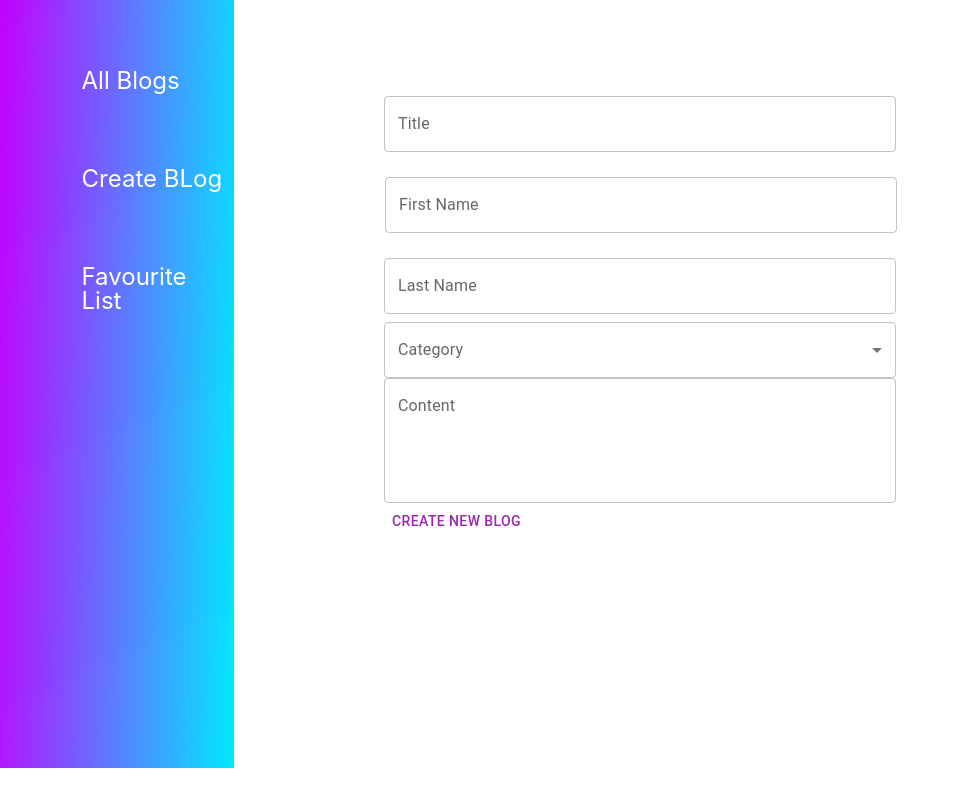
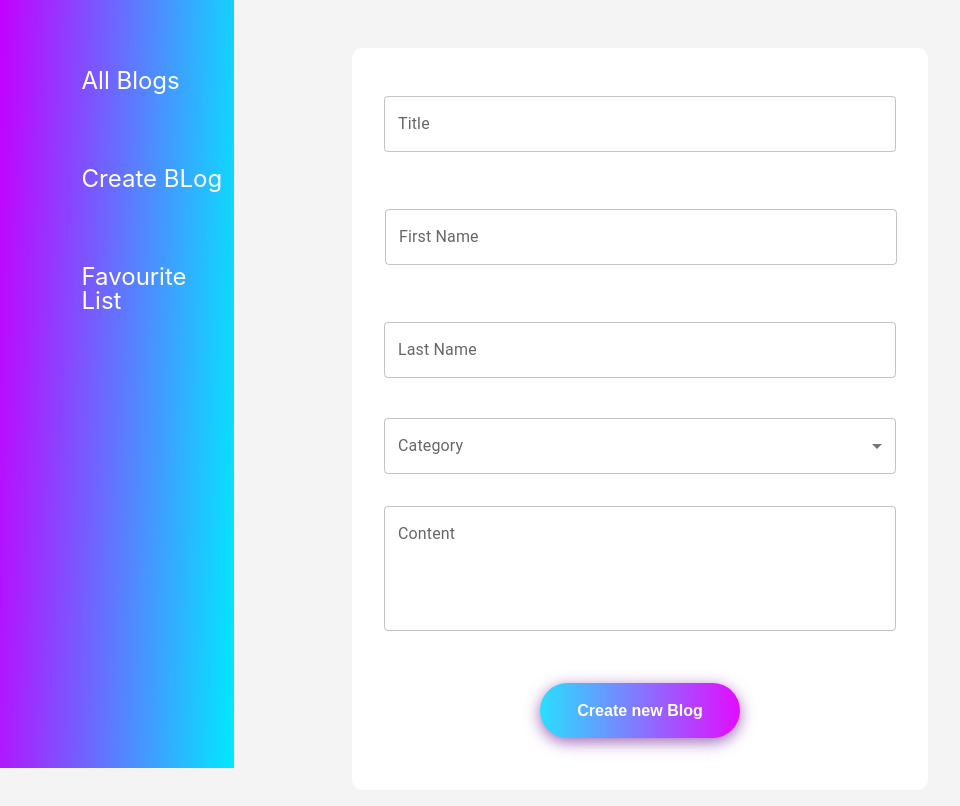
Before and after one commit to hamza-c247/vite-project, a React (Vite) app: page /AddPosts in a window 1280 px wide. Shown: the top 806 px of the page, without its empty margins (0-960 px from the left). Built offline with nearby package versions, Linux system fonts and the light colour scheme.

Commit message:
added button design and form

```diff
--- a/src/App.css
+++ b/src/App.css
@@ -25,6 +25,7 @@ body {
     sans-serif;
   -webkit-font-smoothing: antialiased;
   -moz-osx-font-smoothing: grayscale;
+  background-color: #f4f4f4;
 }
 
 code {
@@ -115,6 +116,7 @@ li > a:hover {
 
 .post_wrapper {
   padding-left: 22%;
+
 }
 
 .user_wrapper {
@@ -287,7 +289,13 @@ li > a:hover {
 .post-wrapper {
   width: 40%;
   margin: 5rem auto;
+  width: 40%;
+  margin: 3rem auto;
+  background-color: white;
+  padding: 2rem;
+  border-radius: 10px;
 }
+
 
 .field {
   border: 1px solid white !important;
@@ -296,24 +304,25 @@ li > a:hover {
 .blog-data {
   width: 50%;
   margin: 0 auto;
-  padding-top: 5rem;
+  padding-top: 3rem;
 }
 
 .single-post-wrapper {
   border: 1px solid #dddddd;
   padding: 2rem;
-
+ background-color: white;
   box-shadow: inset 5px 7px 19px -18px;
+  border-radius: 10px;
 }
 
-.Blog-heading h3 {
+.Blog-heading h2 {
   text-align: center;
   margin: 0;
-  padding-top: 6rem;
+  padding-top: 3rem;
 }
 
 .blog-break {
-  border-bottom: 0.5px solid rgb(226, 226, 226);
+  border-bottom: 0.5px solid rgb(0 217 255);;
   margin: 6rem 0px;
 }
 
@@ -331,3 +340,93 @@ li > a:hover {
   justify-content: space-between;
   align-items: center;
 }
+
+.input-wrapper{
+  margin-bottom: 2rem;
+}
+
+.buttons {
+  margin: 10%;
+  text-align: center;
+}
+
+.btn-hover {
+  width: 200px;
+  font-size: 16px;
+  font-weight: 600;
+  color: #fff;
+  cursor: pointer;
+  margin: 20px;
+  height: 55px;
+  text-align:center;
+  border: none;
+  background-size: 300% 100%;
+
+  border-radius: 50px;
+  moz-transition: all .4s ease-in-out;
+  -o-transition: all .4s ease-in-out;
+  -webkit-transition: all .4s ease-in-out;
+  transition: all .4s ease-in-out;
+}
+
+.btn-hover:hover {
+  background-position: 100% 0;
+  moz-transition: all .4s ease-in-out;
+  -o-transition: all .4s ease-in-out;
+  -webkit-transition: all .4s ease-in-out;
+  transition: all .4s ease-in-out;
+}
+
+.btn-hover:focus {
+  outline: none;
+}
+
+.btn-hover.color-7 {
+  background-image: linear-gradient(to right, #29dfff, #e20cff, #b905ff, #00fffb);
+  box-shadow: 0 4px 15px 0 rgba(126, 52, 161, 0.75);
+}
+.btn-wrapper{
+  text-align: center;
+}
+
+
+.btn-hover1:hover {
+  background-position: 100% 0;
+  moz-transition: all .4s ease-in-out;
+  -o-transition: all .4s ease-in-out;
+  -webkit-transition: all .4s ease-in-out;
+  transition: all .4s ease-in-out;
+}
+
+.btn-hover1:focus {
+  outline: none;
+}
+
+.btn-hover1.color-7 {
+  background-image: linear-gradient(to right, #29dfff, #e20cff, #b905ff, #00fffb);
+
+}
+.btn-hover1 {
+  width: 83px;
+  font-size: 11px;
+  font-weight: 600;
+  color: #fff;
+  cursor: pointer;
+  /* margin: 20px; */
+  height: 22px;
+  text-align: center;
+  border: none;
+  background-size: 300% 100%;
+  border-radius: 50px;
+  moz-transition: all .4s ease-in-out;
+  -o-transition: all .4s ease-in-out;
+  -webkit-transition: all .4s ease-in-out;
+  transition: all .4s ease-in-out;
+}
+
+input:autofill-selected {
+  appearance: menulist-button;
+  background-image: none !important;
+  background-color: (rgb(0, 94, 255), rgba(70, 90, 126, 0.4)) !important;
+  color: fieldtext !important;
+}
--- a/src/Components/AddPosts.jsx
+++ b/src/Components/AddPosts.jsx
@@ -1,6 +1,6 @@
 import React, { useState } from "react";
 import { useForm, Controller } from "react-hook-form";
-import { TextField, Paper, Button } from "@mui/material";
+import { TextField, Button } from "@mui/material";
 import { v4 as uuidv4 } from "uuid";
 import { useDispatch } from "react-redux";
 import { addUser } from "../Redux/Initial/Userslice";
@@ -52,6 +52,7 @@ const AddPosts = () => {
 
         <div className="post-wrapper">
           <form onSubmit={handleSubmit(onSubmit)}>
+            <div className="input-wrapper">
               <Controller
                 control={control}
                 name="title"
@@ -68,7 +69,9 @@ const AddPosts = () => {
                   />
                 )}
               />
+            </div>
 
+            <div className="input-wrapper">
               <Controller
                 control={control}
                 name="firstName"
@@ -86,7 +89,8 @@ const AddPosts = () => {
                   />
                 )}
               />
-
+            </div>
+            <div className="input-wrapper">
               <Controller
                 control={control}
                 name="lastName"
@@ -103,14 +107,18 @@ const AddPosts = () => {
                   />
                 )}
               />
-
+            </div>
+            <div className="input-wrapper">
               <Controller
                 control={control}
                 name="category"
                 render={({ field }) => (
                   <Box sx={{ minWidth: 120 }}>
                     <FormControl fullWidth>
-                    <InputLabel color="secondary" id="demo-simple-select-label">
+                      <InputLabel
+                        color="secondary"
+                        id="demo-simple-select-label"
+                      >
                         Category
                       </InputLabel>
                       <Select
@@ -130,6 +138,8 @@ const AddPosts = () => {
                   </Box>
                 )}
               />
+            </div>
+            <div className="input-wrapper">
               <Controller
                 control={control}
                 name="content"
@@ -145,9 +155,16 @@ const AddPosts = () => {
                   />
                 )}
               />
-            <Button type="submit" color="secondary">
+            </div>
+            <div className="btn-wrapper">
+              <button
+                className="btn-hover color-7"
+                type="submit"
+                color="secondary"
+              >
                 Create new Blog
-            </Button>
+              </button>
+            </div>
           </form>
         </div>
       </div>
--- a/src/Components/AllPosts.jsx
+++ b/src/Components/AllPosts.jsx
@@ -24,7 +24,7 @@ const AllPosts = () => {
         <SideMenu></SideMenu>
       </div>
       <div className="Blog-heading">
-        <h3> <i>Recent Blogs</i></h3>
+        <h2> <i>Recent Blogs</i></h2>
       </div>
       <div className="blog-data">
         {Users.map((user) => (
--- a/src/Components/AllpostUsers.jsx
+++ b/src/Components/AllpostUsers.jsx
@@ -64,7 +64,7 @@ const AllpostUsers = ({ user }) => {
 
         <p>Category--{category}</p>
         <p>{isReadmore ? content : `${content.slice(0, 100)} ...`}</p>
-        <button onClick={showContent}>
+        <button className="btn-hover1 color-7" onClick={showContent}>
           {isReadmore ? "...Read less" : "Read More"}
         </button>
         <h2>
--- a/src/Components/EditUserPost.jsx
+++ b/src/Components/EditUserPost.jsx
@@ -54,6 +54,7 @@ const EditUserPost = () => {
 
         <div className="post-wrapper">
           <form onSubmit={handleSubmit(onSubmit)}>
+            <div className="input-wrapper">
             <Controller
               control={control}
               name="title"
@@ -70,6 +71,8 @@ const EditUserPost = () => {
                 />
               )}
             />
+            </div>
+            <div className="input-wrapper">
             <Controller
               control={control}
               name="firstName"
@@ -86,7 +89,8 @@ const EditUserPost = () => {
                 />
               )}
             />
-
+            </div>
+            <div className="input-wrapper">
             <Controller
               control={control}
               name="lastName"
@@ -103,7 +107,8 @@ const EditUserPost = () => {
                 />
               )}
             />
-
+            </div>
+            <div className="input-wrapper">
             <Controller
               control={control}
               name="category"
@@ -130,7 +135,8 @@ const EditUserPost = () => {
                 </Box>
               )}
             />
-
+            </div>
+             <div className="input-wrapper">
             <Controller
               control={control}
               name="content"
@@ -146,7 +152,16 @@ const EditUserPost = () => {
                 />
               )}
             />
-            <Button type="submit">Update User</Button>
+            </div>
+            <div className="btn-wrapper">
+              <button
+                className="btn-hover color-7"
+                type="submit"
+                color="secondary"
+              >
+                Update BLog
+              </button>
+            </div>
           </form>
         </div>
       </div>
--- a/src/Components/FavouritePost.jsx
+++ b/src/Components/FavouritePost.jsx
@@ -38,9 +38,9 @@ const FavouritePost = () => {
       </div>
 
       <div className="Blog-heading">
-        <h3>
+        <h2>
           <i>Favourite Blogs</i>
-        </h3>
+        </h2>
       </div>
 
       {Favs.map((favpost) => {
@@ -68,7 +68,7 @@ const FavouritePost = () => {
                     ? favpost.content
                     : `${favpost.content.slice(0, 100)} ...`}
                 </p>
-                <button onClick={showContent}>
+                <button className="btn-hover1 color-7" onClick={showContent}>
                   {isReadmore ? "...Read less" : "Read More"}
                 </button>
                 <h2>
```
Lines whose indentation alone changed are shown as unchanged.
